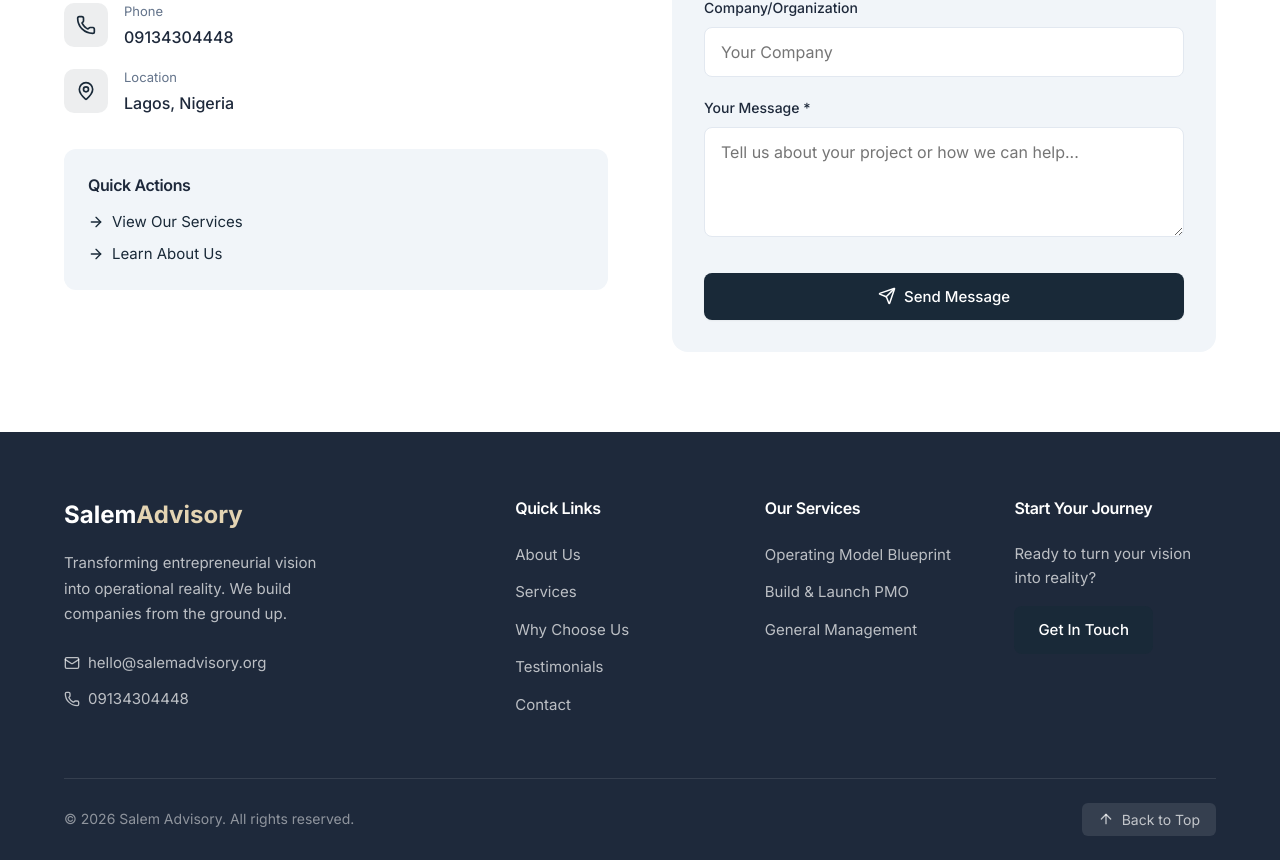
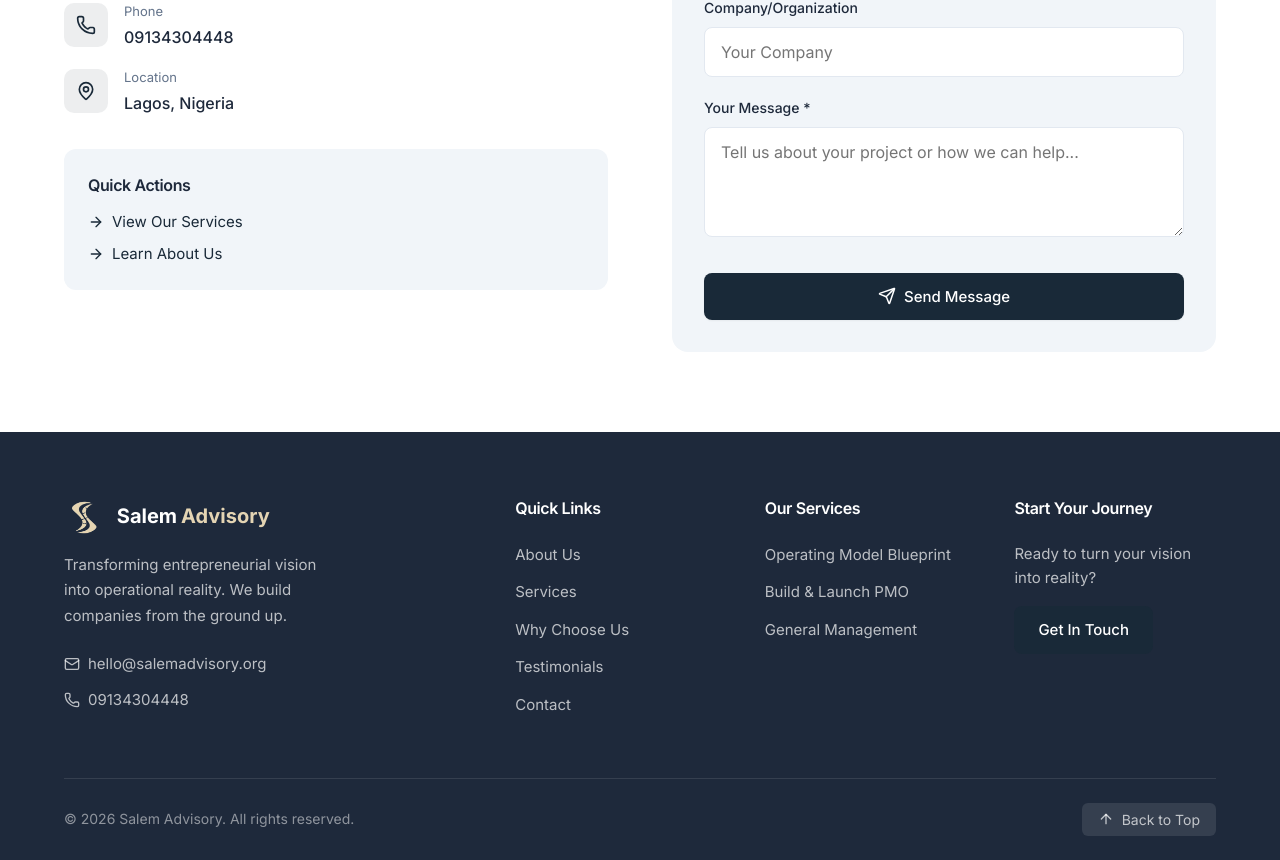
Before and after one commit to AdeAdecodes/salem-advisory, a React (Vite) app: page / in a window 1280 px wide. Shown: the part 5054-5914 px from the top of the page. Built offline with nearby package versions, Linux system fonts and the light colour scheme.

Commit message:
Footer: add logo beside brand name

```diff
--- a/src/components/Footer.jsx
+++ b/src/components/Footer.jsx
@@ -1,5 +1,6 @@
 import React from 'react'
 import { Mail, Phone, ArrowUp } from 'lucide-react'
+import logo from '../assets/logo.png'
 
 const Footer = () => {
   const scrollToTop = () => {
@@ -40,12 +41,16 @@
           {/* Brand Column */}
           <div>
             <div style={{
-              fontSize: '1.5rem',
-              fontWeight: '700',
+              display: 'flex',
+              alignItems: 'center',
+              gap: '0.75rem',
               marginBottom: '1rem'
             }}>
-              <span style={{ color: 'white' }}>Salem</span>
-              <span style={{ color: 'var(--accent)' }}>Advisory</span>
+              <img src={logo} alt="Salem Advisory" style={{ height: 40, width: 'auto', display: 'block' }} />
+              <div style={{ fontSize: '1.25rem', fontWeight: '700' }}>
+                <span style={{ color: 'white' }}>Salem</span>
+                <span style={{ color: 'var(--accent)', marginLeft: '0.25rem' }}>Advisory</span>
+              </div>
             </div>
             <p style={{
               fontSize: '0.9375rem',
```
